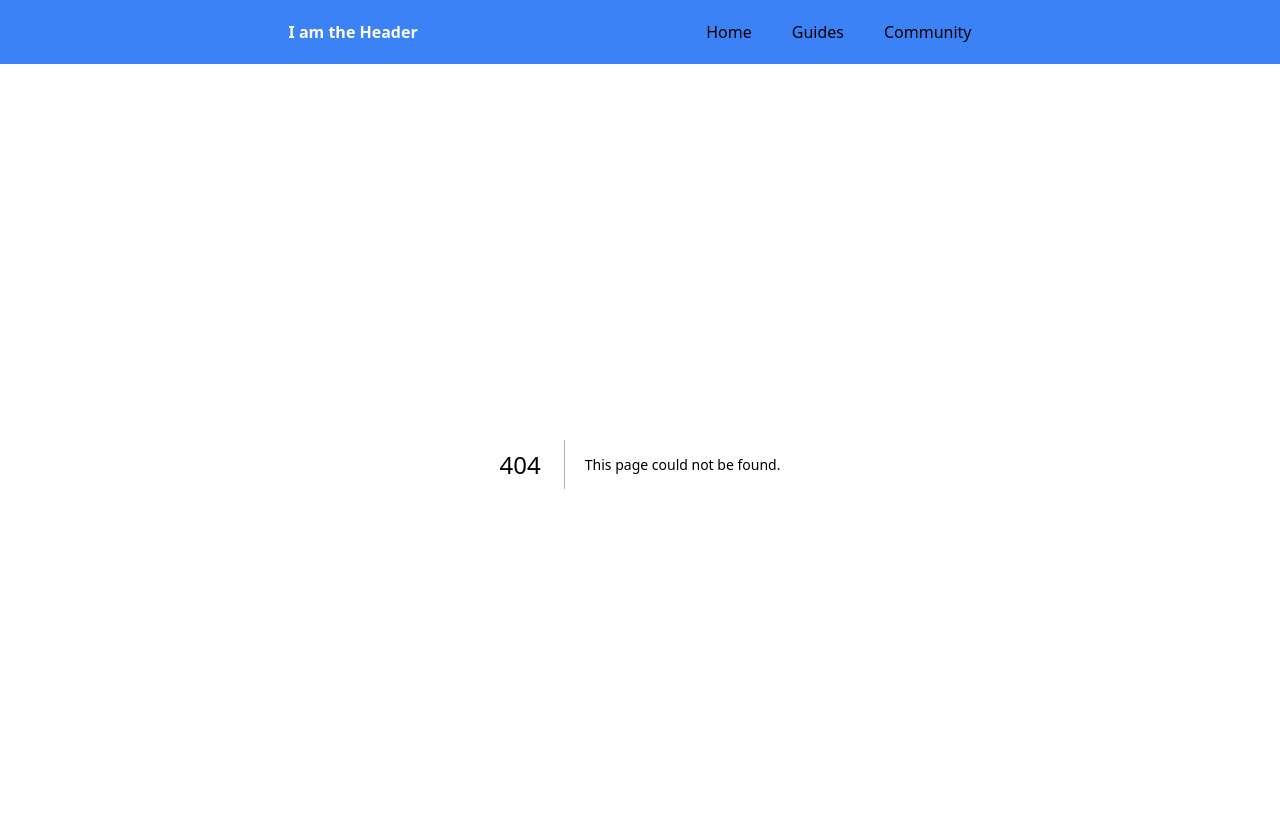
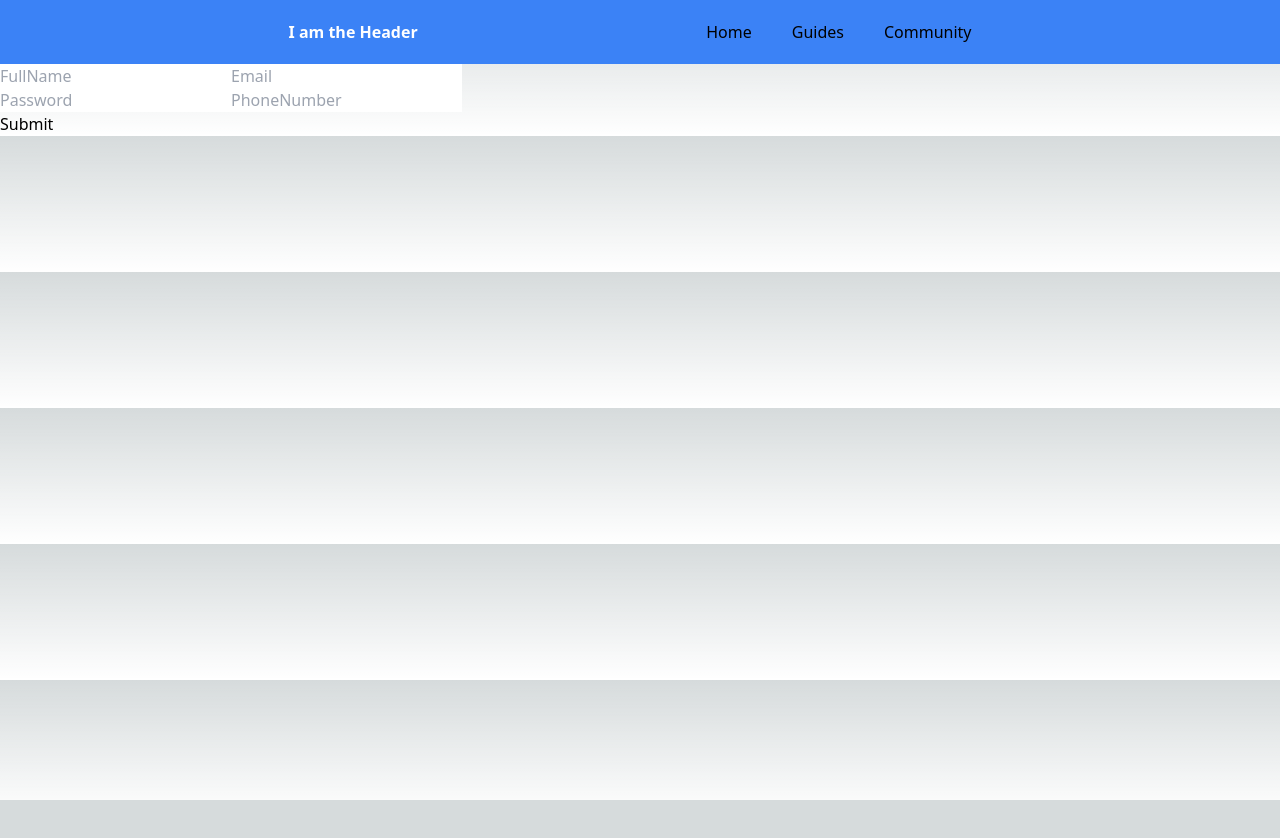
Before and after one commit to ntijoh-linus-eriksson/Opera-bot-training, a Next.js app in the folder opera-next/: page /register in a window 1280 px wide. Before the commit this address had no page. Shown: the top 838 px of the page. After the commit the page ends 800 px from the top, so only its background shows below. Built offline with nearby package versions, Linux system fonts and the light colour scheme.

Commit message:
Moved some components to nextJS

```diff
--- /dev/null
+++ b/opera-next/app/login/page.tsx
@@ -0,0 +1,38 @@
+"use client"
+
+import React, { useState } from 'react'
+
+
+const Login = () => {
+    const [email, setEmail] = useState('');
+    const [password, setPassword] = useState('');
+
+    const submitForm = (event: React.FormEvent<HTMLFormElement>) => {
+      event.preventDefault();
+        console.log( email, password);
+    }
+
+    return (
+      <div className="container">
+        <form onSubmit={submitForm}>
+          <input
+            value={email}
+            onChange={(e) => setEmail(e.target.value)}
+            type="text"
+            placeholder="Email"
+            className="input"
+          />
+          <input
+            value={password}
+            onChange={(e) => setPassword(e.target.value)}
+            type="text"
+            placeholder="Password"
+            className="input"
+          />
+          <button type="submit" className="btn">Submit</button>
+        </form>
+      </div>
+    );
+  };
+
+  export default Login;
--- /dev/null
+++ b/opera-next/app/register/page.tsx
@@ -0,0 +1,80 @@
+"use client"
+
+import React, { useState } from 'react'
+
+const Register = () => {
+
+    const [users, setUsers] = useState([
+    {
+      name: "Jonas Eriksson",
+      email: "Jonas@eriksson.com",
+      password: "123",
+      phoneNumber: "0723654"
+    },
+    {
+      name: "Japp Eriksson",
+      email: "japp@eriksson.com",
+      password: "321",
+      phoneNumber: "0725654"
+    },
+    {
+      name: "Stefan Eriksson",
+      email: "Stefan@eriksson.com",
+      password: "iskor",
+      phoneNumber: "072543684"
+    }
+  ])
+
+  const submitForm = (event: React.FormEvent<HTMLFormElement>, name : string, email : string, password : string, phoneNumber : string) => {
+    event.preventDefault()
+    setUsers([...users, {name, email, password, phoneNumber}])
+  }
+
+    const [fullName, setFullName] = useState('');
+    const [email, setEmail] = useState('');
+    const [password, setPassword] = useState('');
+    const [phoneNumber, setPhoneNumber] = useState('');
+
+    console.log(users)
+
+
+    return (
+      <div className="container">
+        <form onSubmit={(e) => submitForm(e, fullName, email, password, phoneNumber)}>
+          <input
+            value={fullName}
+            onChange={(e) => setFullName(e.target.value)}
+            type="text"
+            placeholder="FullName"
+            className="input"
+          />
+          <input
+            value={email}
+            onChange={(e) => setEmail(e.target.value)}
+            type="text"
+            placeholder="Email"
+            className="input"
+          />
+          <br />
+          <input
+            value={password}
+            onChange={(e) => setPassword(e.target.value)}
+            type="text"
+            placeholder="Password"
+            className="input"
+          />
+          <input
+            value={phoneNumber}
+            onChange={(e) => setPhoneNumber(e.target.value)}
+            type="text"
+            placeholder="PhoneNumber"
+            className="input"
+          />
+          <br />
+          <button type="submit" className="btn">Submit</button>
+        </form>
+      </div>
+    );
+  };
+
+  export default Register;
```
Also changed, not shown: 1 other file (tests, documents, lock files or other folders).
